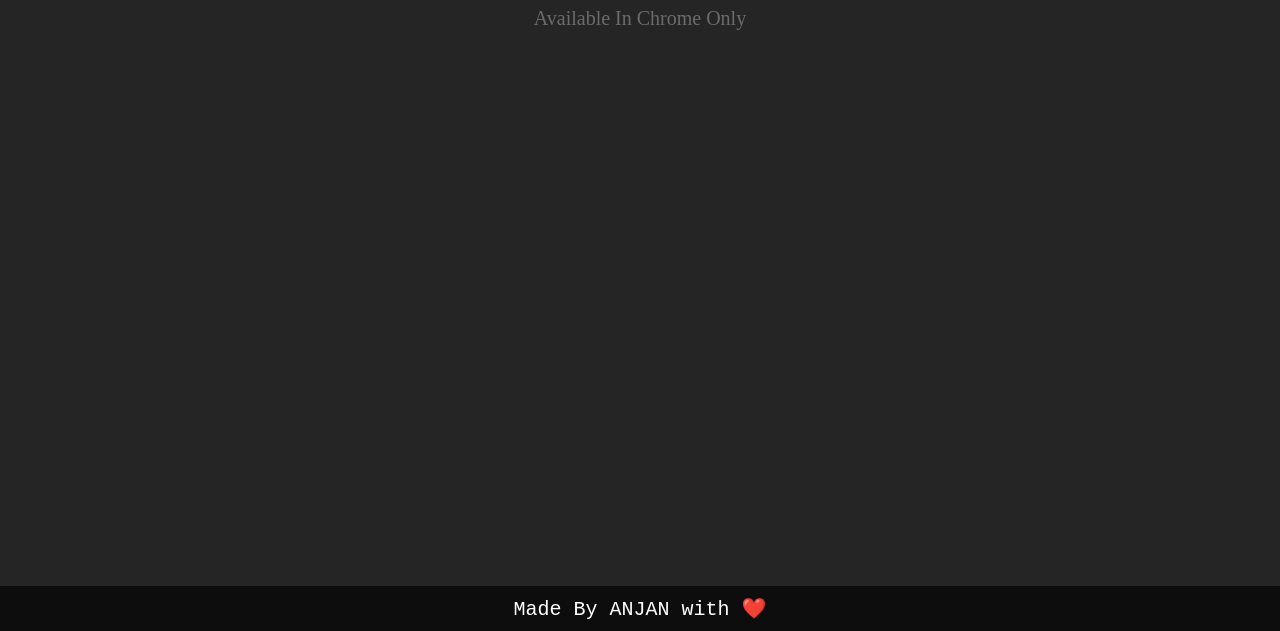
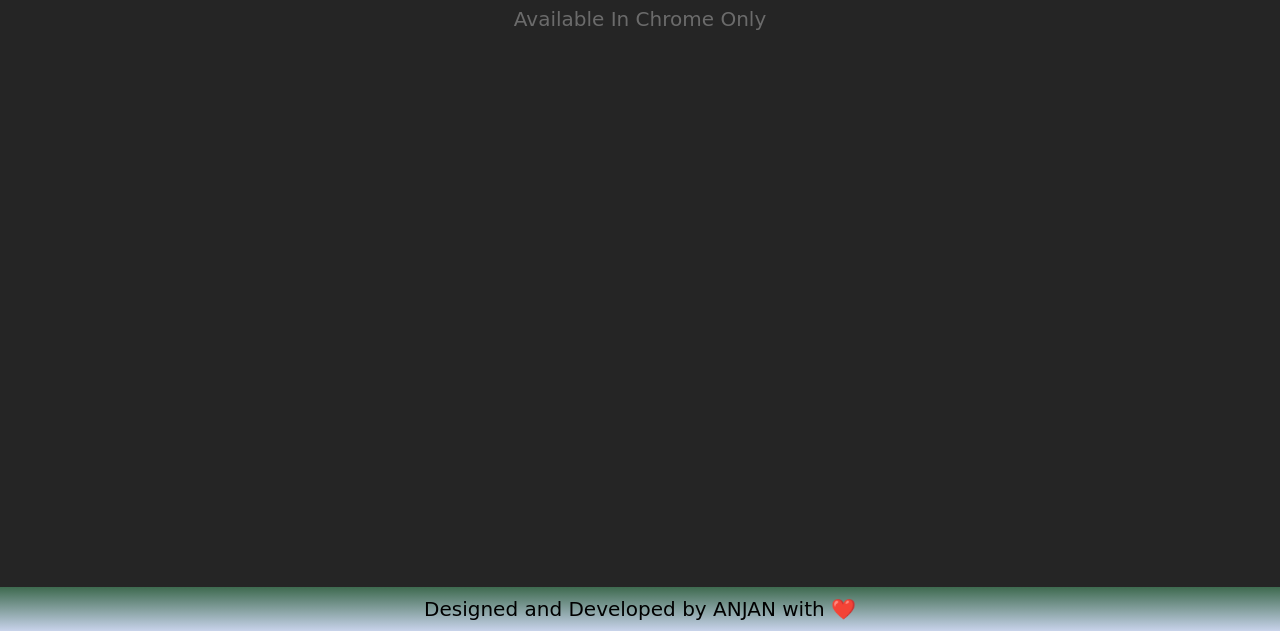
Before and after one commit to Anjan-Kumar-7901/Speech-Recognition-API, a plain HTML site: page index.html in a window 1280 px wide. Shown: the part 169-800 px from the top of the page. Drawn offline with Linux system fonts and the light colour scheme.

Commit message:
Added Footer

```diff
--- a/index.css
+++ b/index.css
@@ -48,13 +48,19 @@
     text-align: right;
     }
     footer{
-        background: #0d0d0e;
-        color: white;
-        font-family: 'Courier New', Courier, monospace;
       text-align: center;
       font-size: 20px;
       padding: 10px 0;
       position: fixed;
       width: 100%;
       bottom: 0;
+      font-size: 1rem;
+      font-family: cursive;
+      background: linear-gradient(#3e6a4f,#c8d3eb);
+      user-select: none;
     }
+
+    p{
+      font-family: cursive;
+      color: black;
+    }
--- a/index.html
+++ b/index.html
@@ -25,7 +25,10 @@
     </div>
     <script src="./index.js"></script>
   </body>
+
   <footer>
-    <p>Made By ANJAN with ❤️</p>
+    <p>Designed and Developed by ANJAN with ❤️</p>
   </footer>
+
+
 </html>
```
Lines whose indentation alone changed are shown as unchanged.
